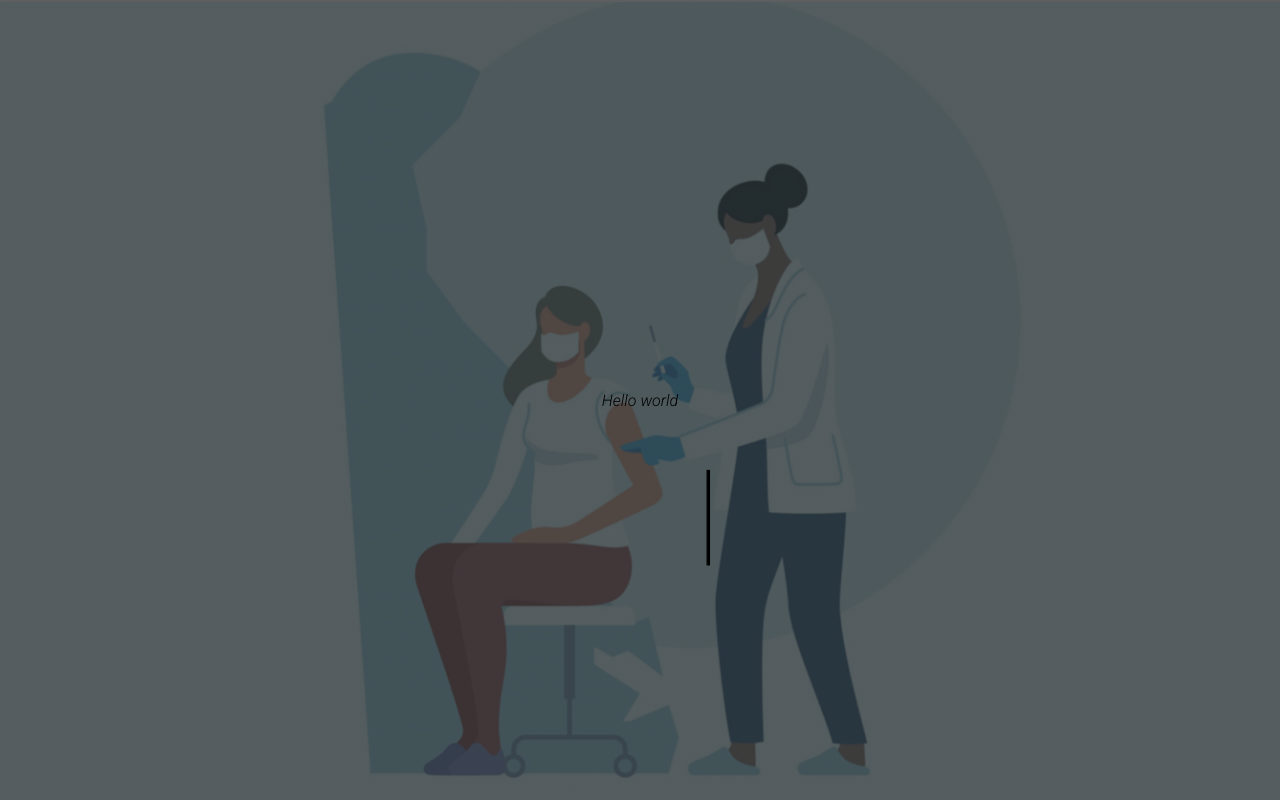
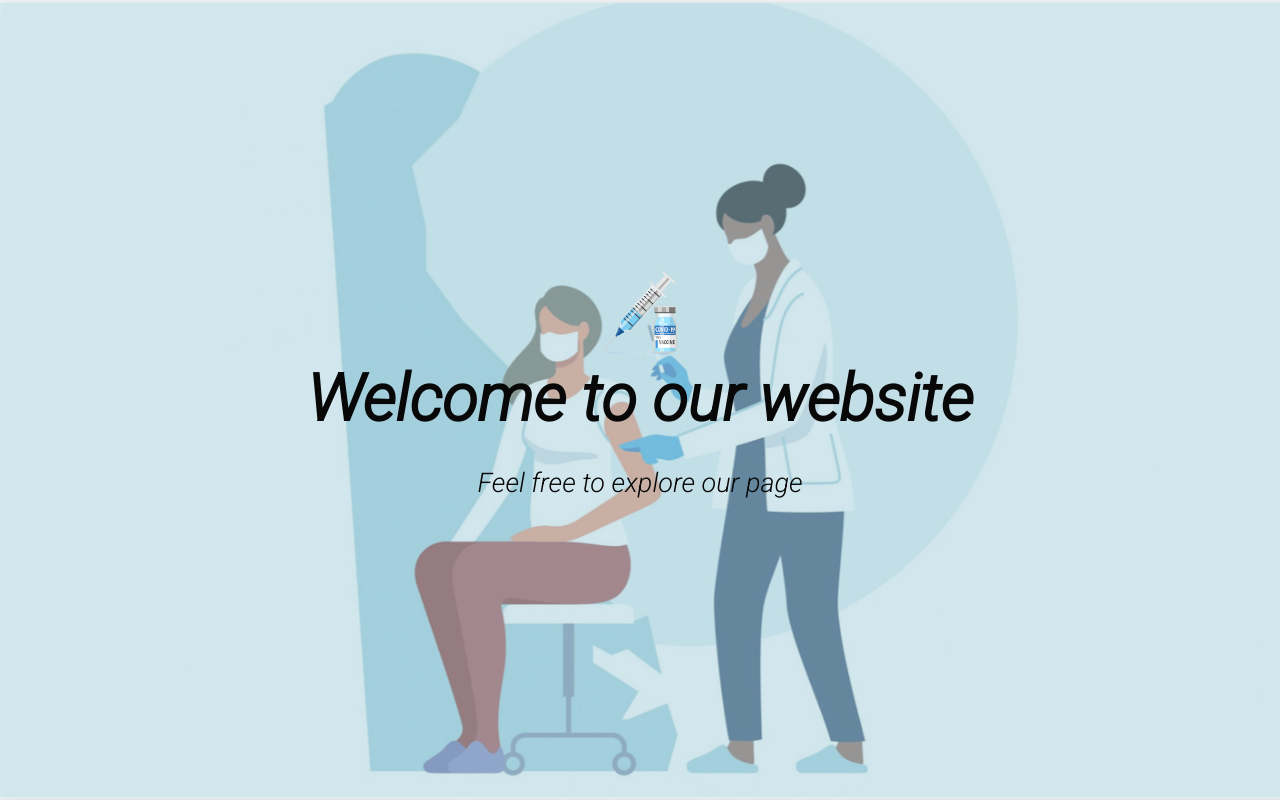
Before and after one commit to Wannakorn-C/VaccinationForm, a React (Create React App) app: page / in a window 1280 px wide. Built offline with nearby package versions, Linux system fonts and the light colour scheme.

Commit message:
Add logo to home page

```diff
--- a/src/App.js
+++ b/src/App.js
@@ -1,3 +1,5 @@
+//Pages
+import Home from './pages/Home';
 //styled components
 import {StyledContainer} from './components/Styles';
 
@@ -5,7 +7,7 @@ import {StyledContainer} from './components/Styles';
 function App() {
   return (
     <StyledContainer>
-      <p>Hello world</p>
+      <Home/>
     </StyledContainer>
 
   );
--- a/src/components/Styles.js
+++ b/src/components/Styles.js
@@ -1,10 +1,9 @@
 import styled from 'styled-components';
-
 //Background
 import background from './../assets/VaccineBackground.png';
 
 export const colors ={
-    primary:"#fff",
+    primary:"#080808",
     theme:"#BE185D",
     light1:"#F3F4F6",
     light2:"#E5E7EB",
@@ -20,9 +19,33 @@ export const StyledContainer =styled.div`
     display: flex;
     justify-content: center;
     align-items: center;
-    background: linear-gradient(0deg, rgba(0,0,0,0.6),rgba(0,0,0,0.6)),url(${background});
+    background: linear-gradient(0deg, rgba(0,0,0,0),rgba(0,0,0,0)),url(${background});
     background-size: cover;
     background-attachment: fixed;
+`;
+//Home
+export const StyledTitle = styled.h2`
+    font-size: ${(props) => props.size}px;
+    text-align: center;
+    color: ${(props) => props.color ? props.color : colors.primary};
+    padding: 5px;
+    margin-bottom: 20px;
+`;
 
+export const StyledSubTitle = styled.p`
+     font-size: ${(props) => props.size}px;
+     text-align: center;
+     color: ${(props) => props.color ? props.color : colors.primary};
+     padding: 5px;
+     margin-bottom: 25px;
+`;
 
+export const Avatar= styled.div`
+     width: 120px;
+     height: 85px;
+     border-radius: 50px;
+     background-image: url(${props => props.image});
+     background-size: cover;
+     background-position: center;
+     margin: auto;
 `;
--- a/src/pages/Home.js
+++ b/src/pages/Home.js
@@ -0,0 +1,21 @@
+import {StyledTitle,StyledSubTitle,Avatar} from './../components/Styles';
+
+//Logo
+import Logo from './../assets/VaccineLogo.png';
+
+const Home=() =>{
+    return(
+        <div>
+            <div>
+            <Avatar image={Logo}/>
+            </div>
+            <StyledTitle size={65}>
+                Welcome to our website
+            </StyledTitle>
+            <StyledSubTitle size={27}>
+                Feel free to explore our page
+            </StyledSubTitle>
+        </div>
+    );
+}
+export default Home;
```
Also changed, not shown: src/assets/Background.jpg (deleted), src/assets/VaccineBackground.png.
